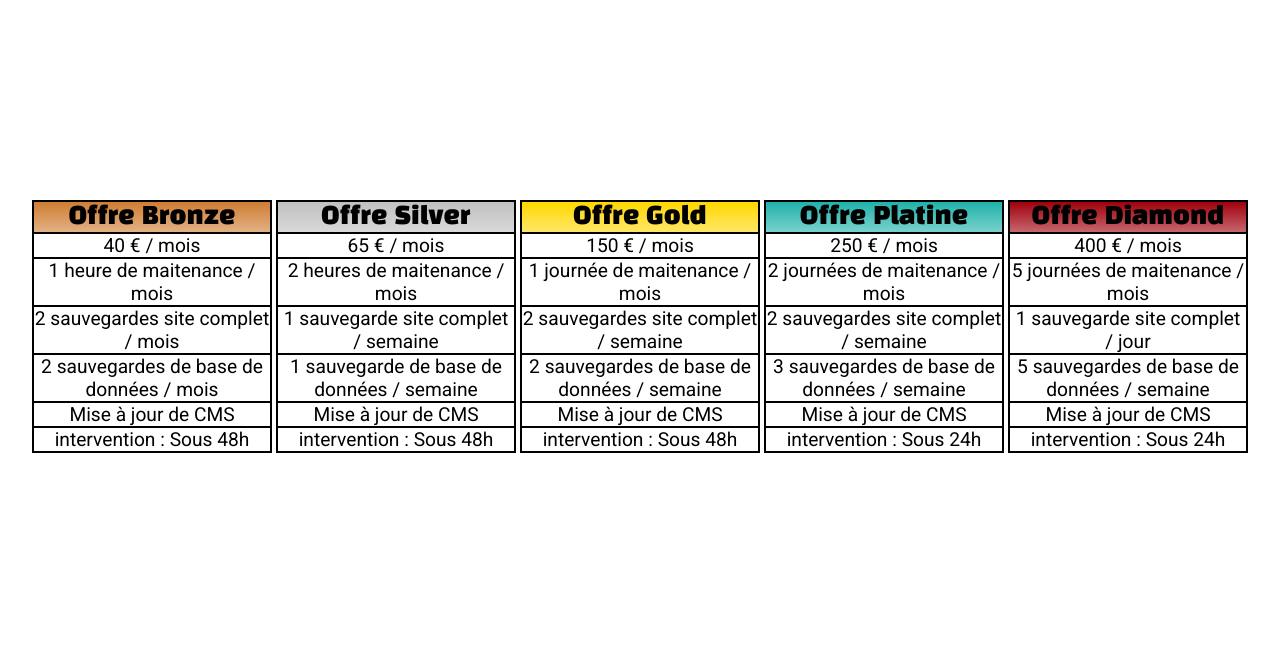
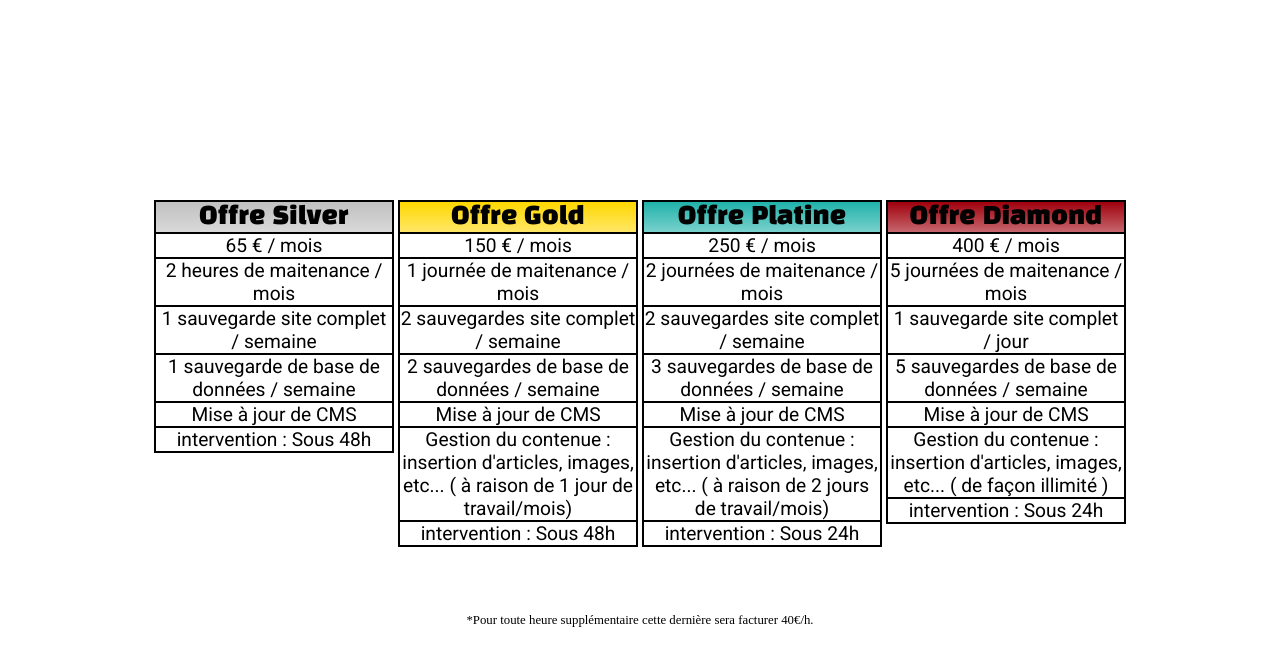
Before and after one commit to Houssain-KH/devisAid, a plain HTML site: page index.html in a window 1280 px wide. Shown: the part 81-746 px from the top of the page. Drawn offline with Linux system fonts and the light colour scheme.

Commit message:
firt commit

```diff
--- a/index.html
+++ b/index.html
@@ -7,17 +7,7 @@
 </head>
 <body>
 <h1> DEVIS DE MAITENANCE : </h1>
-
-<ul >
-	<li class="bronze">Offre Bronze </li>
-	<li>40 € / mois </li>
-	<li>1 heure de maitenance / mois </li>
-	<li>2 sauvegardes site complet / mois </li>
-	<li>2 sauvegardes de base de données / mois</li>
-	<li>Mise à jour de CMS</li>
-	<li>intervention : Sous 48h</li>
-</ul>
-
+<div>
 <ul>
 	<li class="silver">Offre Silver</li>
 	<li>65 € / mois</li>
@@ -34,7 +24,9 @@
 	<li>2 sauvegardes site complet / semaine</li>
 	<li>2 sauvegardes de base de données / semaine</li>
 	<li>Mise à jour de CMS</li>
+	<li>Gestion du contenue : insertion d'articles, images, etc... ( à raison de 1 jour de travail/mois)</li>
 	<li>intervention : Sous 48h</li>
+
 </ul>
 <ul>
 	<li class="platinum">Offre Platine</li>
@@ -43,6 +35,7 @@
 	<li>2 sauvegardes site complet / semaine</li>
 	<li>3 sauvegardes de base de données / semaine</li>
 	<li>Mise à jour de CMS</li>
+	<li>Gestion du contenue : insertion d'articles, images, etc... ( à raison de 2 jours  de travail/mois)</li>
 	<li>intervention : Sous 24h</li>
 </ul>
 <ul>
@@ -52,11 +45,12 @@
 	<li>1 sauvegarde site complet / jour</li>
 	<li>5 sauvegardes de base de données / semaine</li>
 	<li>Mise à jour de CMS</li>
+	<li>Gestion du contenue : insertion d'articles, images, etc... ( de façon illimité )</li>
 	<li>intervention : Sous 24h</li>
 </ul>
+</div>
 
-
-
+<legend>*Pour toute heure supplémentaire cette dernière sera facturer 40€/h. </legend>
 
 
 <style type="text/css">
@@ -68,7 +62,7 @@ h1{
 }
 	ul{
 		margin-top: 25vh;
-		display: inline-block;
+		display: inline-grid;
 		list-style: none;
 		/*background-color: red;*/
 		padding-left: 0;
@@ -103,6 +97,10 @@ h1{
 	.diamond{
 		background: linear-gradient(to top, rgba(160,0,12,0.6), rgba(160,0,12,1));
 	}
+	legend{
+		margin-top: 50px;
+		font-size: 0.8em;
+	}
 </style>
 </body>
 </html>
```
